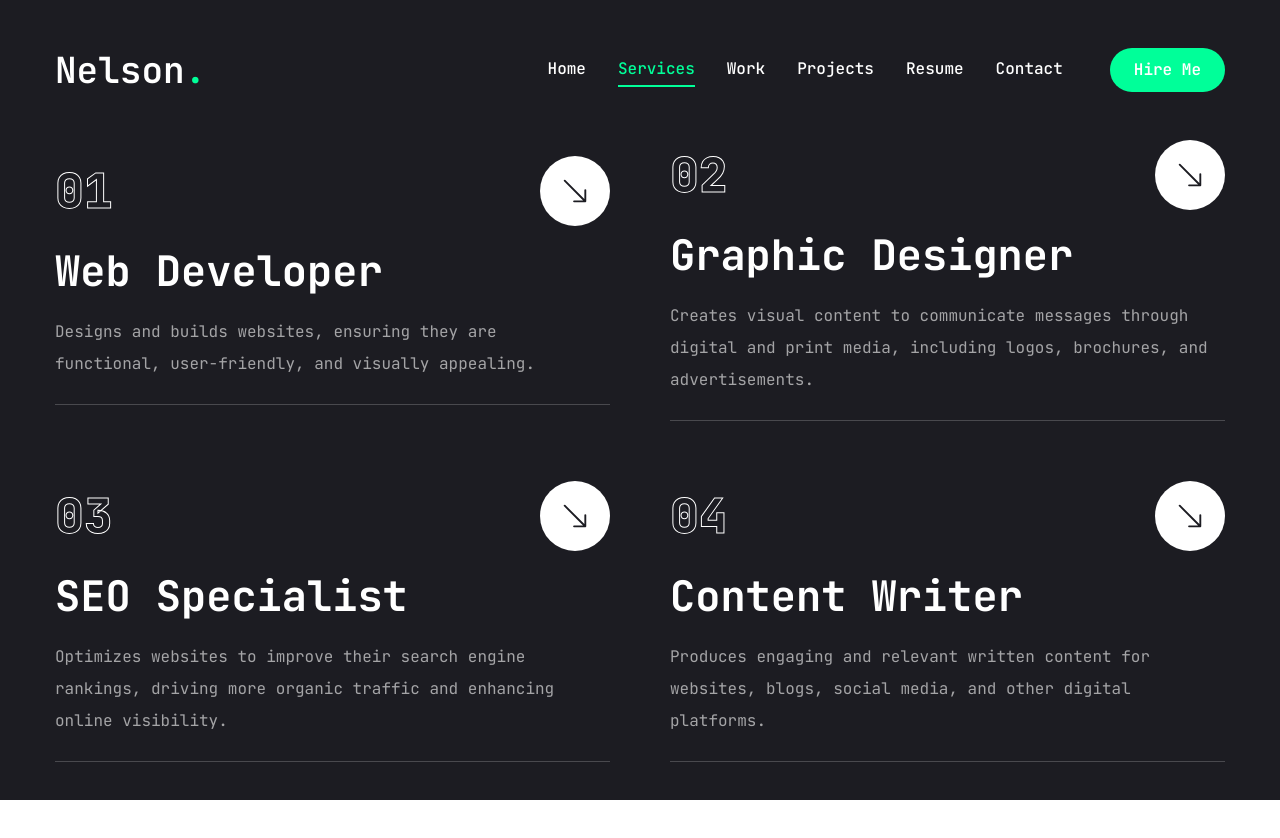
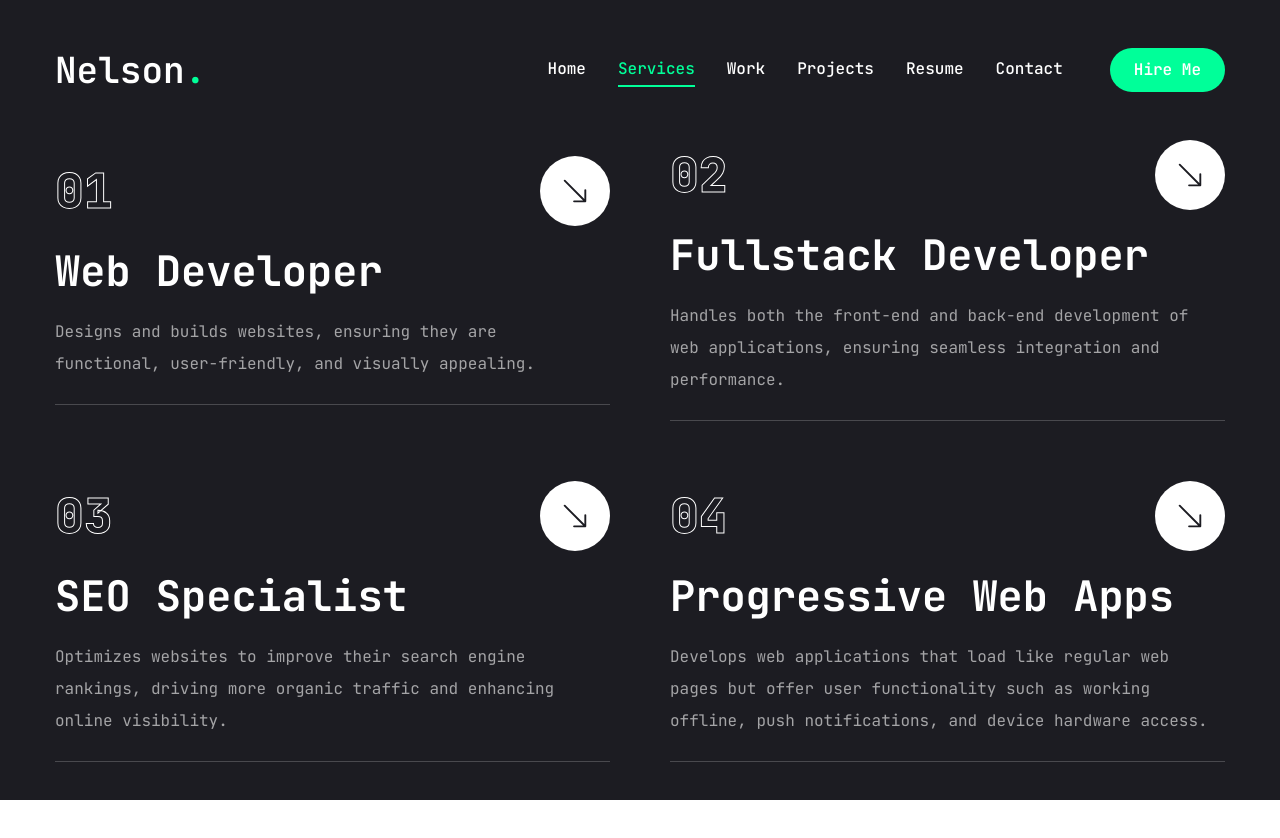
Before and after one commit to NelsonMALGAS/portfolio, a Next.js app: page /services in a window 1280 px wide. Shown: the top 838 px of the page. Built offline with nearby package versions, Linux system fonts and the light colour scheme.

Commit message:
Modified services data

```diff
--- a/data/services.ts
+++ b/data/services.ts
@@ -2,7 +2,7 @@ interface Service {
     num: string;
     title: string;
     description: string;
-    href: string
+    href: string;
 }
 
 const services: Service[] = [
@@ -10,31 +10,37 @@ const services: Service[] = [
         num: "01",
         title: "Web Developer",
         description: "Designs and builds websites, ensuring they are functional, user-friendly, and visually appealing.",
-        href:""
+        href: ""
     },
     {
         num: "02",
-        title: "Graphic Designer",
-        description: "Creates visual content to communicate messages through digital and print media, including logos, brochures, and advertisements.",
-        href:""
+        title: "Fullstack Developer",
+        description: "Handles both the front-end and back-end development of web applications, ensuring seamless integration and performance.",
+        href: ""
     },
     {
         num: "03",
         title: "SEO Specialist",
         description: "Optimizes websites to improve their search engine rankings, driving more organic traffic and enhancing online visibility.",
-        href:""
+        href: ""
     },
     {
         num: "04",
-        title: "Content Writer",
-        description: "Produces engaging and relevant written content for websites, blogs, social media, and other digital platforms.",
-        href:""
+        title: "Progressive Web Apps",
+        description: "Develops web applications that load like regular web pages but offer user functionality such as working offline, push notifications, and device hardware access.",
+        href: ""
     },
     {
         num: "05",
-        title: "Digital Marketing Expert",
-        description: "Develops and implements marketing strategies to promote products or services online, utilizing various digital channels.",
-        href:""
+        title: "Database Integration",
+        description: "Integrates databases into web applications to store, manage, and retrieve data efficiently, ensuring data integrity and security.",
+        href: ""
+    },
+    {
+        num: "06",
+        title: "Mobile App Developer",
+        description: "Creates applications for mobile devices, ensuring they are functional, user-friendly, and optimized for performance across various mobile platforms.",
+        href: ""
     }
 ]
 
```
